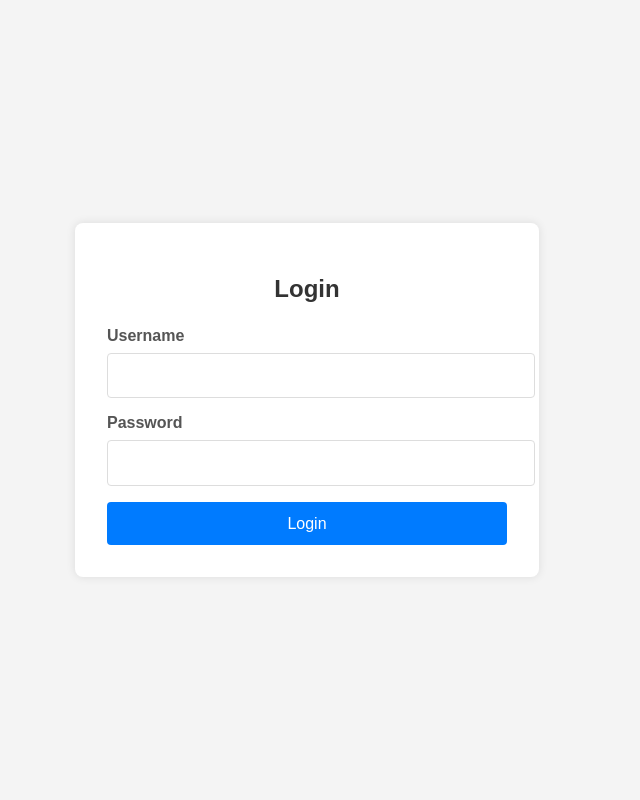
After one commit to chaloS67/blog, a Django app: page /accounts/login/ in a window 1280 px wide. The commit adds this page. Shown: the whole page, without its empty margins (333-973 px from the left). Run offline with Django 4.2, Linux system fonts and the light colour scheme.

Commit message:
aplicacion de estilos y login

```diff
--- a/blog/settings.py
+++ b/blog/settings.py
@@ -69,6 +69,9 @@ TEMPLATES = [
     },
 ]
 
+# Configura la ubicación de los archivos estáticos
+STATIC_URL = '/static/'
+
 WSGI_APPLICATION = 'blog.wsgi.application'
 
 
--- a/blog/urls.py
+++ b/blog/urls.py
@@ -21,5 +21,6 @@ import post
 
 urlpatterns = [
     path('admin/', admin.site.urls),
-    path('', include ('post.urls')),
+    path('', include('post.urls')),
+    path('accounts/', include('django.contrib.auth.urls')),
 ]
--- /dev/null
+++ b/post/static/css/login.css
@@ -0,0 +1,65 @@
+
+body {
+    font-family: Arial, sans-serif;
+    background-color: #f4f4f4;
+    display: flex;
+    justify-content: center;
+    align-items: center;
+    height: 100vh;
+    margin: 0;
+}
+
+.login-container {
+    background: white;
+    padding: 2rem;
+    border-radius: 8px;
+    box-shadow: 0 0 10px rgba(0, 0, 0, 0.1);
+    width: 100%;
+    max-width: 400px;
+}
+
+.login-container h2 {
+    margin-bottom: 1.5rem;
+    text-align: center;
+    color: #333;
+}
+
+.form-group {
+    margin-bottom: 1rem;
+}
+
+.form-group label {
+    display: block;
+    margin-bottom: 0.5rem;
+    font-weight: bold;
+    color: #555;
+}
+
+.form-group input {
+    width: 100%;
+    padding: 0.8rem;
+    border: 1px solid #ddd;
+    border-radius: 4px;
+    font-size: 1rem;
+}
+
+button {
+    width: 100%;
+    padding: 0.8rem;
+    border: none;
+    border-radius: 4px;
+    background-color: #007bff;
+    color: white;
+    font-size: 1rem;
+    cursor: pointer;
+    transition: background-color 0.3s;
+}
+
+button:hover {
+    background-color: #0056b3;
+}
+
+button:focus {
+    outline: none;
+    box-shadow: 0 0 0 2px rgba(0, 123, 255, 0.5);
+}
--- a/post/template/base.html
+++ b/post/template/base.html
@@ -2,13 +2,17 @@
 <html lang="en"><head>
 <meta charset="UTF-8">
 <title>{% block title %}My Website{% endblock %}</title>
+    {% load static %}
+    <link rel="stylesheet" href="{% static 'css/style.css' %}">
 </head>
     <body>
         <header>
             <h1>{% block header %}Welcome to My Website{% endblock %}</h1>
         </header>
     <div class="content">
-    {% block content %}{% endblock %}
+    {% block content %}
+
+    {% endblock %}
     </div>
     <footer>
     <p>&copy; 2024 My Website</p>
--- a/post/template/home.html
+++ b/post/template/home.html
@@ -10,5 +10,5 @@
 
 {% block content %}
 
-<p>Este es el contenido de la página de inicio.</p>
+
 {% endblock %}
--- /dev/null
+++ b/post/template/registration/login.html
@@ -0,0 +1,27 @@
+<!DOCTYPE html>
+<html lang="en">
+<head>
+    <meta charset="UTF-8">
+    <meta name="viewport" content="width=device-width, initial-scale=1.0">
+    <title>Login</title>
+    {% load static %}
+    <link rel="stylesheet" href="{% static 'css/login.css' %}">
+</head>
+<body>
+    <div class="login-container">
+        <h2>Login</h2>
+        <form method="post">
+            {% csrf_token %}
+            <div class="form-group">
+                <label for="username">Username</label>
+                <input type="text" id="username" name="username" required>
+            </div>
+            <div class="form-group">
+                <label for="password">Password</label>
+                <input type="password" id="password" name="password" required>
+            </div>
+            <button type="submit">Login</button>
+        </form>
+    </div>
+</body>
+</html>
--- a/post/urls.py
+++ b/post/urls.py
@@ -1,7 +1,8 @@
 
 from django.urls import path
-from .views import home_view
+from .views import CrearPost, home_view
 
 urlpatterns = [
-    path('', home_view, name='home')
+    path('', home_view, name='home'),
+    path('crear/', CrearPost.as_view(), name="crear_post")
 ]
```
Also changed, not shown: post/static/css/style.css (added, +84 -0 lines), post/template/crear_post.html (added, +20 -0 lines), post/views.py (+8 -1 lines).
